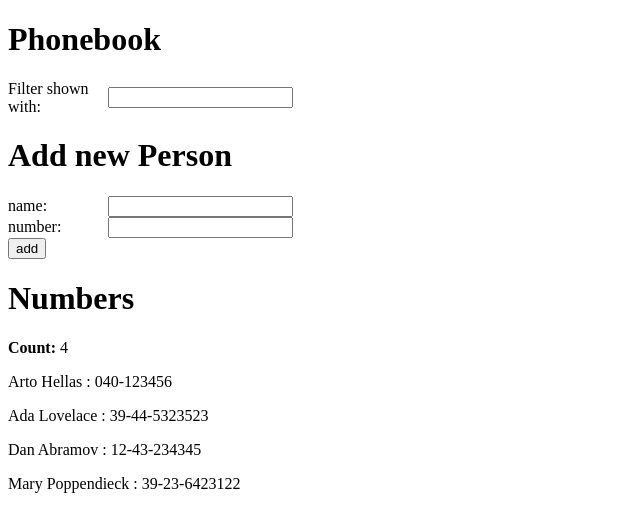
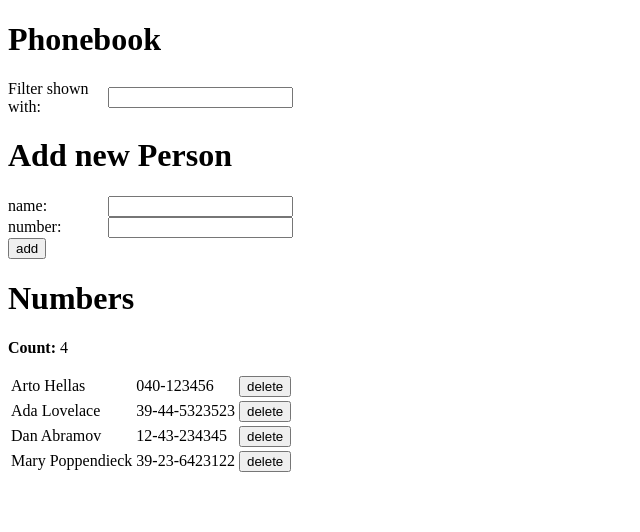
Before and after one commit to gabrielyangzon/full-stack-open, a React (Create React App) app in the folder part2/phonebook/: page / in a window 1280 px wide. Shown: the top 532 px of the page, without its empty margins (0-640 px from the left). Built offline with nearby package versions, Linux system fonts and the light colour scheme; data requests are answered from the project's data file.

Commit message:
added codes for exercise 2.12-21.5

```diff
--- a/part2/phonebook/src/App.js
+++ b/part2/phonebook/src/App.js
@@ -4,38 +4,43 @@ import axios from 'axios'
 import Input from './components/Input'
 import Title from './components/Title'
 
+import personService from './services/personService'
 
 function App() {
   const[persons,setPersons] = useState([])
-
   const [newName, setNewName] = useState({id : "" ,name:"" , number:""})
   const [searchField, setSearchField] = useState("")
   const [filteredPersons,setFilteredPesons] = useState([...persons])
   const [error , setError] = useState("")
 
+  const [refresh,setFresh] = useState(false);
 
   useEffect(() => {
-    axios.get("http://localhost:3001/persons")
-      .then(response => {
-          console.log(response.data)
-          setPersons(response.data)
-          setFilteredPesons(response.data)
+    personService
+      .getAll()
+      .then(data => {
+            console.log(data)
+            setPersons(data)
+            setFilteredPesons(data)
         })
       .catch(error => console.log(error))
-  },[])
+  },[refresh])
 
 
   /// when user click add button
   function addPersonHandler(event){
     event.preventDefault()
 
+    // check if user input has values
     if(newName.name === "" || newName.number ==="" ) {
       setError("Please input all fields")
       return
     }
 
+    // check if user already exist
     let checkIfPersonExist = persons.find(person => person.name.toLowerCase() === newName.name.toLowerCase())
 
+     // if person does not exist
     if(!checkIfPersonExist){
 
         let newPerson = {
@@ -43,19 +48,55 @@ function App() {
             name: newName.name ,
             number : newName.number
         }
-      console.log(newPerson)
+
+
+        // add new user
+        personService.create(newPerson)
+            .then(response => {
+
+              if(response.status=== 201)
+              {
                 setPersons(curr => {
                     setFilteredPesons(curr.concat(newPerson))
                     return curr.concat(newPerson)
+
+                })
+                  clear()
+              }
         })
 
 
-      setNewName({id : "" ,name:"" , number:""})
-      setSearchField("")
-      setError("")
-    }else{
-      alert(`${newName.name} is already added to phonebook` )
     }
+    //if person exist
+    else{
+
+
+     let isReplace = window.confirm(`${newName.name} is already added to phonebook, do you want to replace the old number with new one?` )
+
+
+          if(isReplace){
+
+              // replace user phonenumber
+              let updatedPerson ={
+                  id: checkIfPersonExist.id,
+                  name: checkIfPersonExist.name ,
+                  number : newName.number
+              }
+
+                personService.update(updatedPerson.id , updatedPerson)
+                  .then(response => {
+                    console.log(response)
+                     if(response === 200){
+
+                         alert(`${newName.name} phonenumber updated`)
+                         setFresh(true)
+                         clear();
+                     }
+                  })
+          }
+    }
+
+
 
   }
 
@@ -77,6 +118,46 @@ function App() {
     setFilteredPesons(filteredData)
   }
 
+   /// when user click deletebutton
+  function onDeleteHandler(id){
+     let personToDelete = persons.find(p => p.id === id)
+     let isOk = window.confirm(`Delete ${personToDelete.name} ?`)
+
+     if(isOk){
+        personService.deletePerson(id).then(response => {
+
+          // if successfully deleted
+         if(response.status === 200){
+
+                // update state
+                setPersons(current => {
+                   let updatedPersons = current.filter(p => p.id !== id)
+                   clear()
+
+                  setFilteredPesons(updatedPersons)
+
+                  return updatedPersons
+              })
+         }
+         // if not deleted
+         else{
+           alert("Something wrong happened please try again")
+         }
+
+      })
+
+
+
+
+     }
+  }
+
+
+  function clear(){
+      setNewName({id : "" ,name:"" , number:""})
+      setSearchField("")
+      setError("")
+  }
 
   return (
     <div>
@@ -97,7 +178,7 @@ function App() {
 
 
       <Title text="Numbers" />
-      <Persons data={filteredPersons}/>
+      <Persons data={filteredPersons} onDelete={onDeleteHandler}/>
     </div>
   )
 }
@@ -144,14 +225,28 @@ function PersonForm({onAddPerson,newName,onChange , error}) {
  }
 
 
-function Persons({data}) {
+function Persons({data , onDelete}) {
 
-  let component = data.length === 0 ? <p>No data</p> : data.map(person => <p key={person.id}>{person.name} : {person.number}</p>)
+  let component = data.length === 0 ?
+      <tr><td>No data</td></tr> :
+     data.map(person => {
+      return  (
+                <tr key={person.id}>
+                  <td>{person.name}</td>
+                  <td>{person.number}</td>
+                  <td><button onClick={()=>onDelete(person.id)}>delete</button></td>
+                </tr>
+            )
+     })
 
   return(
     <>
     <p><b>Count:</b> {data.length}</p>
+       <table>
+        <tbody>
          {component}
+         </tbody>
+       </table>
     </>
   )
 }
--- /dev/null
+++ b/part2/phonebook/src/services/personService.js
@@ -0,0 +1,36 @@
+import axios from 'axios'
+
+const baseUrl = 'http://localhost:3001/persons'
+
+
+const getAll = () => {
+
+   return axios
+    .get(baseUrl)
+    .then(response => response.data)
+    .catch(err => console.log(err))
+
+}
+
+const create = (newPerson) => {
+    console.log(newPerson)
+ return axios.post(baseUrl,newPerson)
+}
+
+
+const deletePerson = (personId) => {
+    console.log(personId)
+ return axios.delete(`${baseUrl}/${personId}`)
+}
+
+const update =(id,updatedPerson) => {
+    return axios.put(`${baseUrl}/${id}`,updatedPerson)
+        .then(response => response.status)
+}
+
+export default {
+    getAll : getAll,
+    create: create,
+    update : update,
+    deletePerson : deletePerson
+}
```
Also changed, not shown: part2/phonebook/db.json (line endings or trailing spaces). Lines whose indentation alone changed are shown as unchanged.
